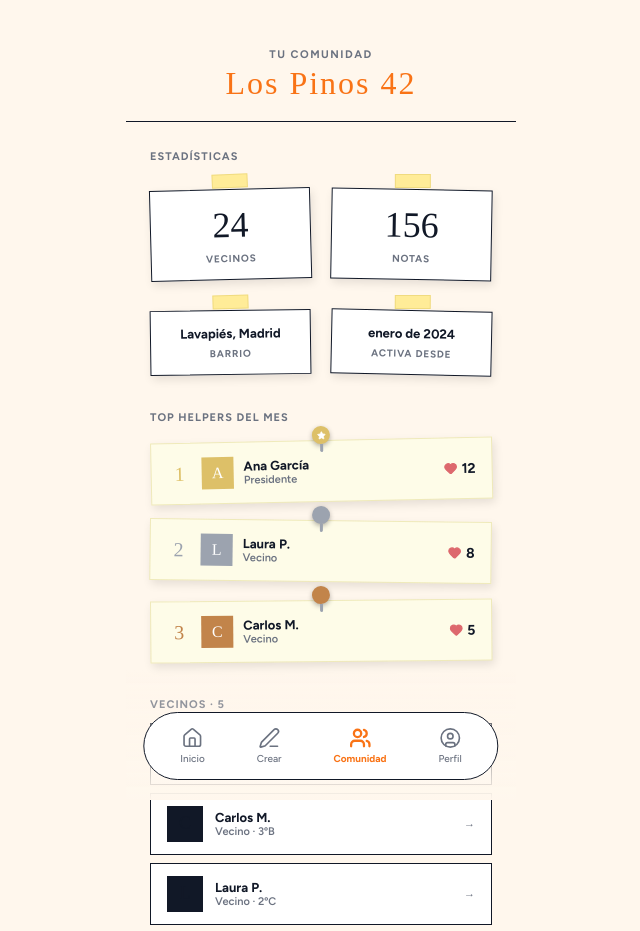
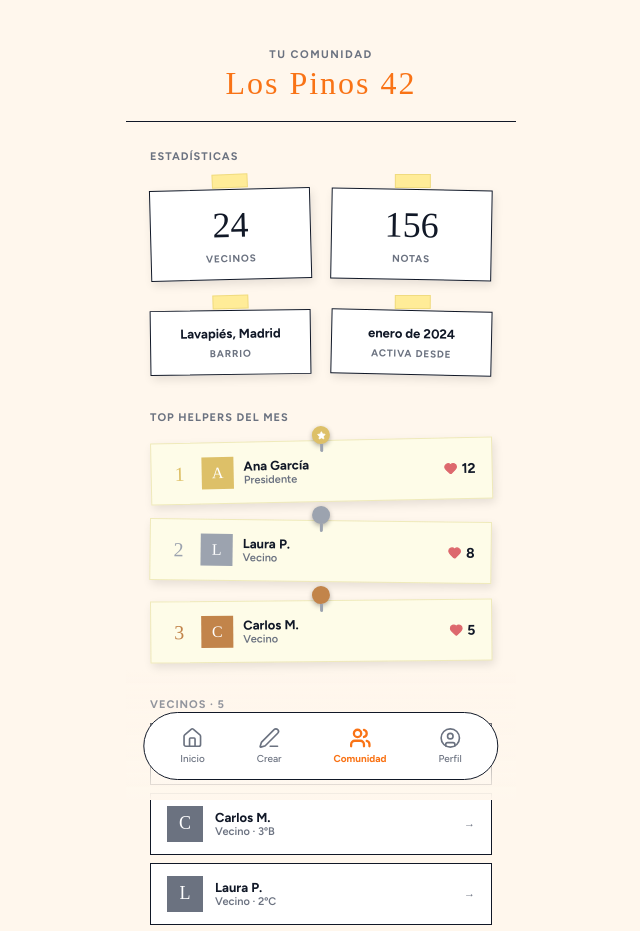
Before and after one commit to DanielVeraMunoz/CorchoApiFront, a React (Vite) app: page /community in a window 1280 px wide. Shown: the top 931 px of the page, without its empty margins (319-959 px from the left). Built offline with nearby package versions, Linux system fonts and the light colour scheme; a web font is replaced by a local one.

Commit message:
Fix bug in Letter in Avatar

```diff
--- a/src/pages/Community.jsx
+++ b/src/pages/Community.jsx
@@ -316,9 +316,9 @@ export default function Community() {
               <div style={{ display: 'flex', alignItems: 'center', gap: '12px' }}>
                 <div style={{
                   width: '36px', height: '36px',
-                  backgroundColor: user.role === 'admin' ? 'var(--color-accent)' : 'var(--color-border)',
+                  backgroundColor: user.role === 'admin' ? 'var(--color-accent)' : '#6B7280',
                   display: 'flex', alignItems: 'center', justifyContent: 'center',
-                  color: user.role === 'admin' ? 'white' : 'var(--color-text)',
+                  color: 'white',
                   fontFamily: 'var(--font-display)', fontSize: '18px',
                 }}>
                   {user.name.charAt(0)}
--- a/src/pages/NoteDetail.jsx
+++ b/src/pages/NoteDetail.jsx
@@ -1,6 +1,7 @@
 import { useState, useEffect } from 'react';
 import { useParams, useNavigate } from 'react-router-dom';
 import { ArrowLeft, Megaphone, Users, Lightbulb, CalendarDays, HandHeart, ShoppingBag, AlertTriangle, Inbox, LayoutGrid } from 'lucide-react';
+import MenuBar from '../components/MenuBar';
 
 const CATEGORY_CONFIG = {
   'Avisos oficiales': { Icon: Megaphone,    color: '#DD686D' },
@@ -156,6 +157,7 @@ export default function NoteDetail() {
   const commentsBaseDelay = 0.65;
 
   return (
+    <>
     <div style={{
       backgroundColor: 'var(--color-bg)', minHeight: '100svh', paddingBottom: '100px',
       opacity: exiting ? 0 : 1,
@@ -421,5 +423,7 @@ export default function NoteDetail() {
       </div>
 
     </div>
+    <MenuBar active="home" />
+    </>
   );
 }
--- a/src/pages/UserProfile.jsx
+++ b/src/pages/UserProfile.jsx
@@ -1,6 +1,7 @@
 import { useState, useEffect } from 'react';
 import { useParams, useNavigate } from 'react-router-dom';
 import { ArrowLeft, Heart, Star, Pencil, Megaphone, CalendarDays, ShoppingBag, LayoutGrid } from 'lucide-react';
+import MenuBar from '../components/MenuBar';
 
 // En producción esto vendrá del contexto de autenticación
 const MY_USER_ID = 2;
@@ -121,8 +122,9 @@ export default function UserProfile() {
   const cardRotation = user.id % 2 === 0 ? 0.8 : -1;
 
   return (
+    <>
     <div style={{
-      backgroundColor: 'var(--color-bg)', minHeight: '100svh', paddingBottom: '60px',
+      backgroundColor: 'var(--color-bg)', minHeight: '100svh', paddingBottom: '100px',
       opacity: exiting ? 0 : 1,
       transform: exiting ? 'translateX(30px)' : 'translateX(0)',
       transition: 'opacity 0.25s ease, transform 0.25s ease',
@@ -347,5 +349,7 @@ export default function UserProfile() {
       )}
 
     </div>
+    <MenuBar active="profile" />
+    </>
   );
 }
```
